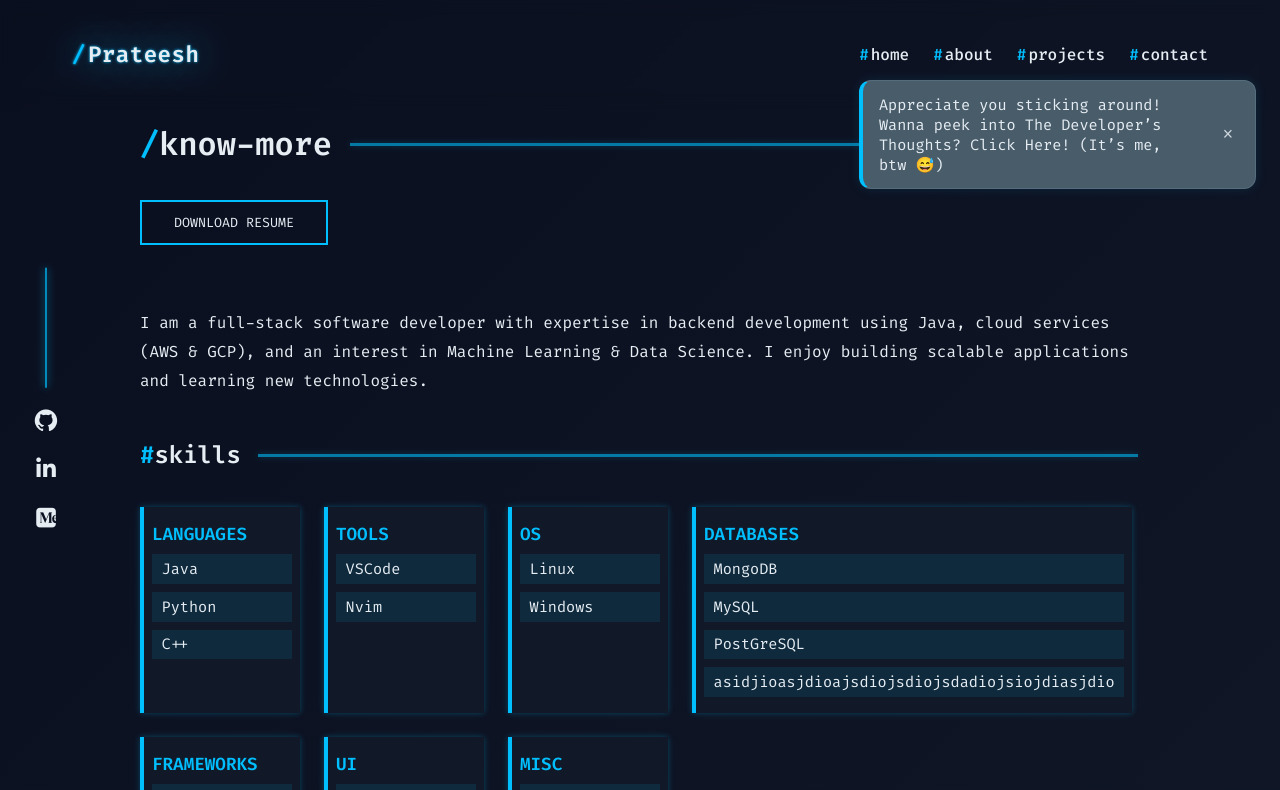
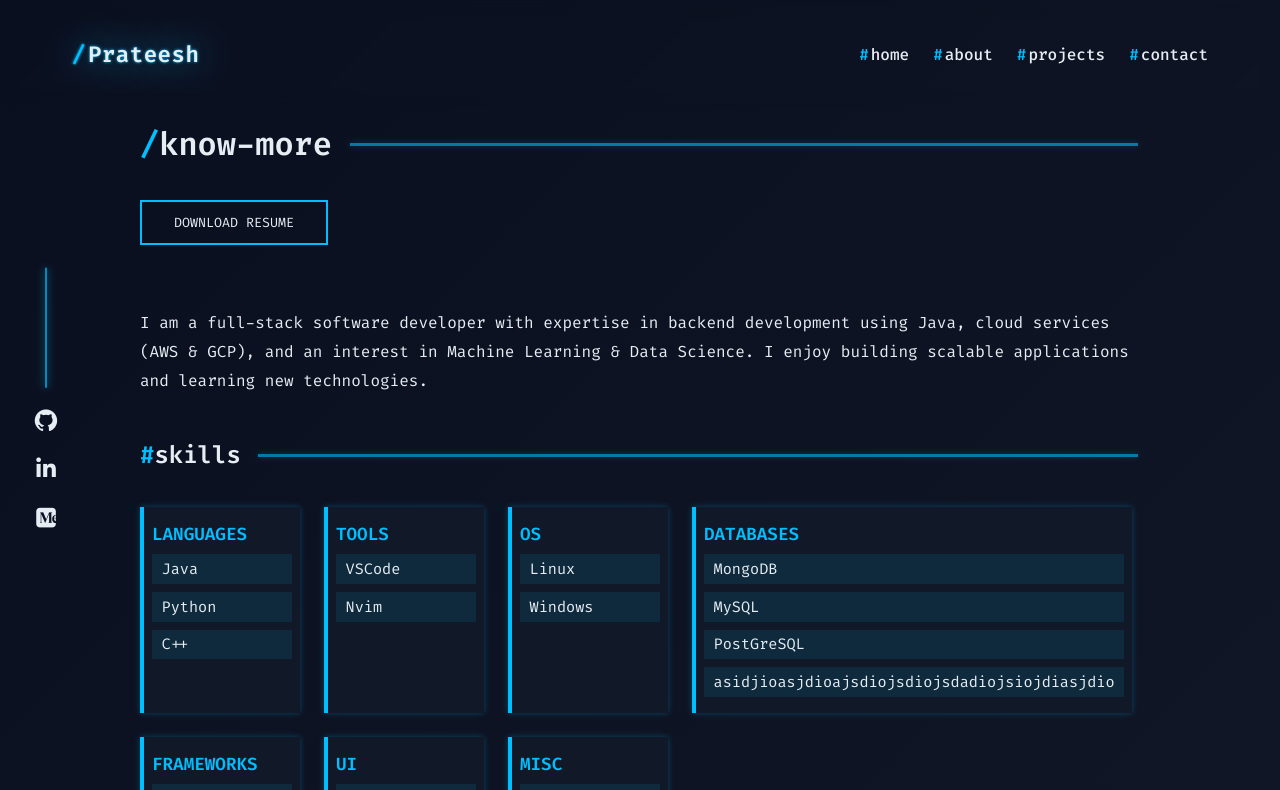
Before and after one commit to Prateesh-Sulikeri/Portfolio2025, an Angular app: page /know-more in a window 1280 px wide. Shown: the top 790 px of the page. Built offline with nearby package versions, Linux system fonts and the light colour scheme.

Commit message:
Notifications improved

```diff
--- a/src/app/components/notification/item/item.css
+++ b/src/app/components/notification/item/item.css
@@ -1,113 +1,155 @@
 :root {
-  --notif-bg: #1e2a38; /* darker for contrast */
+  --notif-bg: #121829;
   --notif-text: #e6edf3;
-  --notif-border: rgba(128,161,186,0.35);
-  --notif-shadow: 0 4px 16px rgba(0,191,255,0.15);
-  --accent-blue: #00bfff;
-  --accent-success: #00d4a1;
-  --accent-error: #ff5577;
 }
 
+/* ────────────────────────────────
+   🔹 Base Notification
+   ──────────────────────────────── */
 .notification-item {
-  background: var(--notif-bg);
-  color: var(--notif-text);
-  border: 1px solid var(--notif-border);
-  box-shadow: var(--notif-shadow);
-  border-radius: 12px;
-  padding: 0.85rem 1rem;
+  position: relative;
+  display: flex;
+  align-items: center;
+  justify-content: space-between;
+  gap: 12px;
   min-width: 260px;
   max-width: 360px;
+  padding: 0.75rem 1rem;
+  font-family: "Fira Code", monospace;
   font-size: 0.95rem;
-  display: flex;
-  gap: 12px;
-  align-items: center;
-  justify-content: space-between;
-  opacity: 0;
-  transform: translateY(-12px) scale(0.985);
-  animation: slideIn 300ms cubic-bezier(.2,.9,.2,1) forwards;
-  pointer-events: auto; /* allow clicks */
-  position: relative;
+  font-weight: 500;
+  line-height: 1.35;
+  color: var(--notif-text);
+  background: var(--notif-bg);
+  border: 1px solid rgba(255, 255, 255, 0.08);
+  box-sizing: border-box;
   overflow: hidden;
+
+  transform: translateY(-6px) scale(0.98);
+  animation: slideIn 240ms cubic-bezier(0.2, 0.9, 0.2, 1) forwards;
+  transition: transform 0.22s ease, box-shadow 0.22s ease;
 }
 
-.notification-item.info { border-left: 4px solid var(--accent-blue); }
-.notification-item.success { border-left: 4px solid var(--accent-success); }
-.notification-item.error { border-left: 4px solid var(--accent-error); }
+/* Sharp edges — minimalist aesthetic */
+.notification-item,
+.notification-item * {
+  border-radius: 0 !important;
+}
 
+/* ────────────────────────────────
+   🔹 Accent Bar
+   ──────────────────────────────── */
+.notification-item::before {
+  content: "";
+  position: absolute;
+  inset: 0 auto 0 0;
+  width: 4px;
+  background: var(--accent-color);
+  transition: background 0.3s ease;
+}
+
+/* ────────────────────────────────
+   🔹 Hover / Interaction
+   ──────────────────────────────── */
+.notification-item.clickable:hover {
+  transform: translateY(-2px) scale(1.012);
+  box-shadow: 0 4px 10px rgba(0, 0, 0, 0.3);
+}
+
+/* ────────────────────────────────
+   🔹 Message
+   ──────────────────────────────── */
 .msg {
   flex: 1;
   margin-right: 8px;
   word-break: break-word;
 }
 
+/* ────────────────────────────────
+   🔹 Close Button
+   ──────────────────────────────── */
 .close-btn {
-  background: transparent;
+  background: none;
   border: none;
   color: var(--notif-text);
-  opacity: 0.85;
+  font-size: 1.2rem;
+  line-height: 1;
+  padding: 0.2rem;
   cursor: pointer;
-  font-size: 1.1rem;
-  padding: 0 6px;
-  line-height: 1;
-  border-radius: 6px;
-  transition: all 0.2s ease;
+  opacity: 0.6;
+  transition: opacity 0.15s ease, transform 0.2s ease;
 }
 
 .close-btn:hover {
   opacity: 1;
-  transform: scale(1.1);
+  transform: rotate(90deg);
 }
 
-.notification-item.clickable {
-  cursor: pointer;
-  transition: transform 0.15s ease, opacity 0.2s ease;
-}
-.notification-item.clickable:hover {
-  transform: translateY(-3px) scale(1.01);
-  opacity: 0.95;
-}
-
-/* Progress bar */
+/* ────────────────────────────────
+   🔹 Progress Bar
+   ──────────────────────────────── */
 .progress-bar {
   position: absolute;
   bottom: 0;
   left: 0;
-  height: 3px;
+  height: 2px;
   width: 100%;
-  border-bottom-left-radius: 10px;
-  border-bottom-right-radius: 10px;
+  background: linear-gradient(to right, var(--accent-color), transparent);
   animation: progressShrink linear forwards;
 }
 
-.notification-item.info  .progress-bar { background: var(--accent-blue); }
-.notification-item.success .progress-bar { background: var(--accent-success); }
-.notification-item.error .progress-bar { background: var(--accent-error); }
-
-/* Animations */
-@keyframes slideIn {
-  from { opacity: 0; transform: translateY(-12px) scale(0.985); }
-  to   { opacity: 1; transform: translateY(0) scale(1); }
+@keyframes progressShrink {
+  from {
+    width: 100%;
+    opacity: 1;
+  }
+  to {
+    width: 0%;
+    opacity: 0.3;
+  }
 }
 
-.fade-out {
-  animation: fadeOut 200ms ease forwards;
-}
-@keyframes fadeOut {
-  to { opacity: 0; transform: translateY(-6px); }
+/* ────────────────────────────────
+   🔹 Animations
+   ──────────────────────────────── */
+@keyframes slideIn {
+  from {
+    opacity: 0;
+    transform: translateY(-8px) scale(0.96);
+  }
+  to {
+    opacity: 1;
+    transform: translateY(0) scale(1);
+  }
 }
 
-@keyframes progressShrink {
-  from { width: 100%; opacity: 1; }
-  90% { opacity: 1; }
-  to { width: 0%; opacity: 0.2; }
+@keyframes slideOutRight {
+  0% {
+    opacity: 1;
+    transform: translateX(0);
+  }
+  50% {
+    opacity: 0.85;
+    transform: translateX(40px);
+  }
+  100% {
+    opacity: 0;
+    transform: translateX(120%);
+  }
 }
 
-/* Mobile responsiveness */
+.notification-item.closing {
+  animation: slideOutRight 280ms cubic-bezier(0.4, 0, 0.2, 1) forwards;
+}
+
+/* ────────────────────────────────
+   🔹 Responsive
+   ──────────────────────────────── */
 @media (max-width: 768px) {
   .notification-item {
     width: 90vw;
     max-width: 350px;
     font-size: 0.9rem;
-    padding: 0.75rem 0.9rem;
+    padding: 0.65rem 0.85rem;
   }
 }
--- a/src/app/components/notification/item/item.html
+++ b/src/app/components/notification/item/item.html
@@ -1,9 +1,25 @@
 <div
-  class="notification-item {{ notification.type }}"
+  class="notification-item"
+  [attr.data-id]="notification.id"
+  [style.--accent-color]="
+    notification.type === 'info'
+      ? '#00bfff'
+      : notification.type === 'success'
+      ? '#00d4a1'
+      : '#ff5577'
+  "
   [class.clickable]="notification.link"
   role="status"
   (click)="handleClick()"
 >
   <div class="msg">{{ notification.message }}</div>
-  <button class="close-btn" (click)="handleCloseButton($event)" aria-label="close notification">×</button>
+  <button
+    class="close-btn"
+    (click)="handleCloseButton($event)"
+    aria-label="close notification"
+  >
+    ×
+  </button>
+
+  <div class="progress-bar" [style.animationDuration.ms]="notification.timeout"></div>
 </div>
--- a/src/app/components/notification/item/item.ts
+++ b/src/app/components/notification/item/item.ts
@@ -1,4 +1,4 @@
-import { Component, Input, Output, EventEmitter } from '@angular/core';
+import { Component, Input, Output, EventEmitter, OnInit } from '@angular/core';
 import { Router } from '@angular/router';
 import { NotificationInterface } from '../../../services/notification';
 
@@ -8,12 +8,22 @@
   templateUrl: './item.html',
   styleUrls: ['./item.css']
 })
-export class Item {
+export class Item implements OnInit {
   @Input() notification!: NotificationInterface;
   @Output() close = new EventEmitter<string>();
   clicking = false;
+  timeoutHandle?: any;
 
   constructor(private router: Router) {}
+
+  ngOnInit() {
+    // Auto-dismiss with animation when timeout is defined
+    if (this.notification.timeout && this.notification.timeout > 0) {
+      this.timeoutHandle = setTimeout(() => {
+        this.animateClose();
+      }, this.notification.timeout - 300); // start animation slightly before it fully expires
+    }
+  }
 
   handleClick() {
     if (this.clicking) return;
@@ -22,23 +32,34 @@
     if (this.notification.link) {
       const link = this.notification.link;
       if (link.startsWith('/')) {
-        this.router.navigateByUrl(link).finally(() => {
-          this.close.emit(this.notification.id);
-          this.clicking = false;
-        });
+        this.router.navigateByUrl(link).finally(() => this.animateClose());
       } else {
         window.location.href = link;
-        this.close.emit(this.notification.id);
-        this.clicking = false;
+        this.animateClose();
       }
     } else {
-      this.close.emit(this.notification.id);
-      this.clicking = false;
+      this.animateClose();
     }
   }
 
   handleCloseButton(event: MouseEvent) {
     event.stopPropagation();
+    this.animateClose();
+  }
+
+  private animateClose() {
+    const el = document.querySelector(`[data-id="${this.notification.id}"]`);
+    if (el && !el.classList.contains('closing')) {
+      el.classList.add('closing');
+      setTimeout(() => this.triggerClose(), 300);
+    } else {
+      this.triggerClose();
+    }
+  }
+
+  private triggerClose() {
+    clearTimeout(this.timeoutHandle);
     this.close.emit(this.notification.id);
+    this.clicking = false;
   }
 }
--- a/src/app/home/home.ts
+++ b/src/app/home/home.ts
@@ -49,7 +49,7 @@
           sessionStorage.setItem('homeHintShown', '1'); // mark as shown
         }
       });
-    }, 7000);
+    }, 6000);
   }
 
 
--- a/src/app/know-more/know-more.ts
+++ b/src/app/know-more/know-more.ts
@@ -29,7 +29,7 @@
   notification_caller() {
     this.stayTimer = setTimeout(() => {
       this.showeasterEggNotification();
-    }, 1500);
+    }, 15000);
   }
 
   showeasterEggNotification() {
--- a/src/app/pages/dev-thougts/dev-thougts.ts
+++ b/src/app/pages/dev-thougts/dev-thougts.ts
@@ -1,4 +1,4 @@
-import { Component } from '@angular/core';
+import { AfterViewInit, Component } from '@angular/core';
 
 @Component({
   selector: 'app-dev-thougts',
@@ -6,6 +6,10 @@
   templateUrl: './dev-thougts.html',
   styleUrl: './dev-thougts.css'
 })
-export class DevThougts {
-
+export class DevThougts implements AfterViewInit {
+    ngAfterViewInit(): void {
+    setTimeout(() => {
+      window.scrollTo({ top: 0, left: 0, behavior: 'auto' });
+    }, 0);
+  }
 }
--- a/src/styles.css
+++ b/src/styles.css
@@ -6,11 +6,11 @@
   --text-light: #e6edf3;
   --accent-blue: #00bfff; /* 🔥 Bright neon blue (was #3b82f6) */
   --accent-blue-glow: 0 0 1px #00bfff, 0 0 0px #00bfff, 0 0 36px #0090ff;
-  --notif-bg: #495c6a;
+  --notif-bg: #111827; /* matches surface-dark, slightly lifted with shadow */
   --notif-bg-opaque: rgba(128, 161, 186, 0.12);
   --notif-text: var(--text-light);
-  --notif-border: rgba(128, 161, 186, 0.25);
-  --notif-shadow: 0 0 12px rgba(0, 191, 255, 0.12);
+  --notif-border: rgba(128,161,186,0.15);
+  --notif-shadow: 0 2px 10px rgba(0,191,255,0.08);
 }
 
 /* Apply global theme */
```
